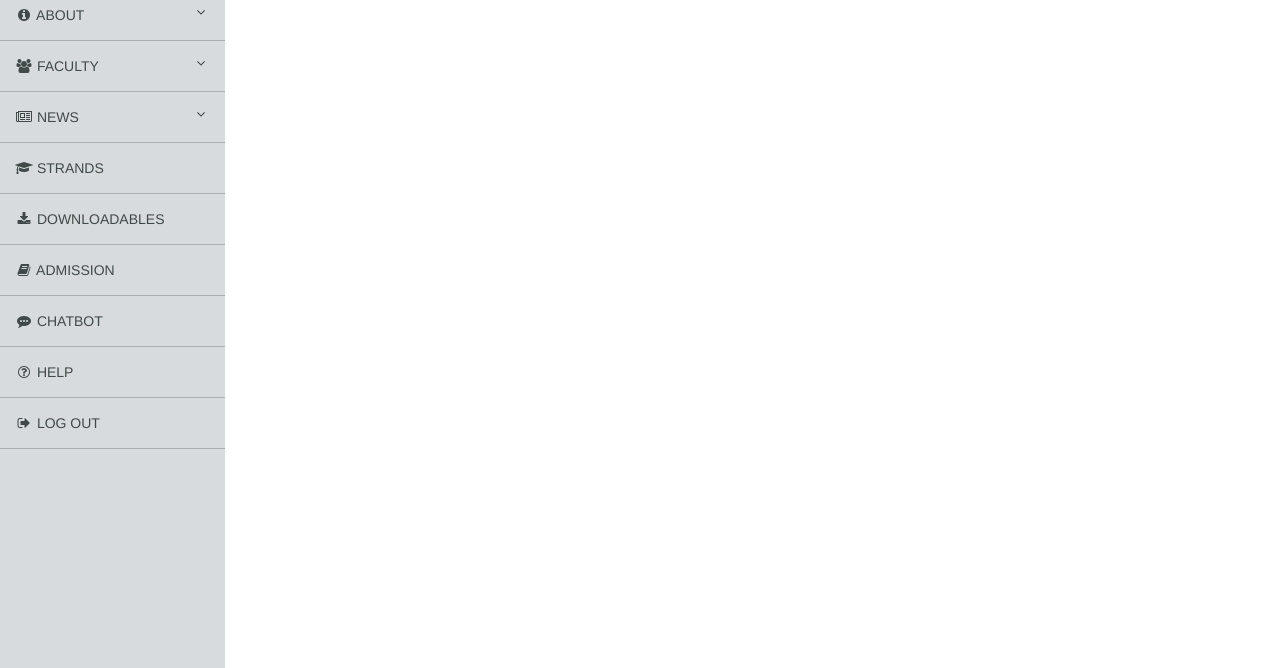
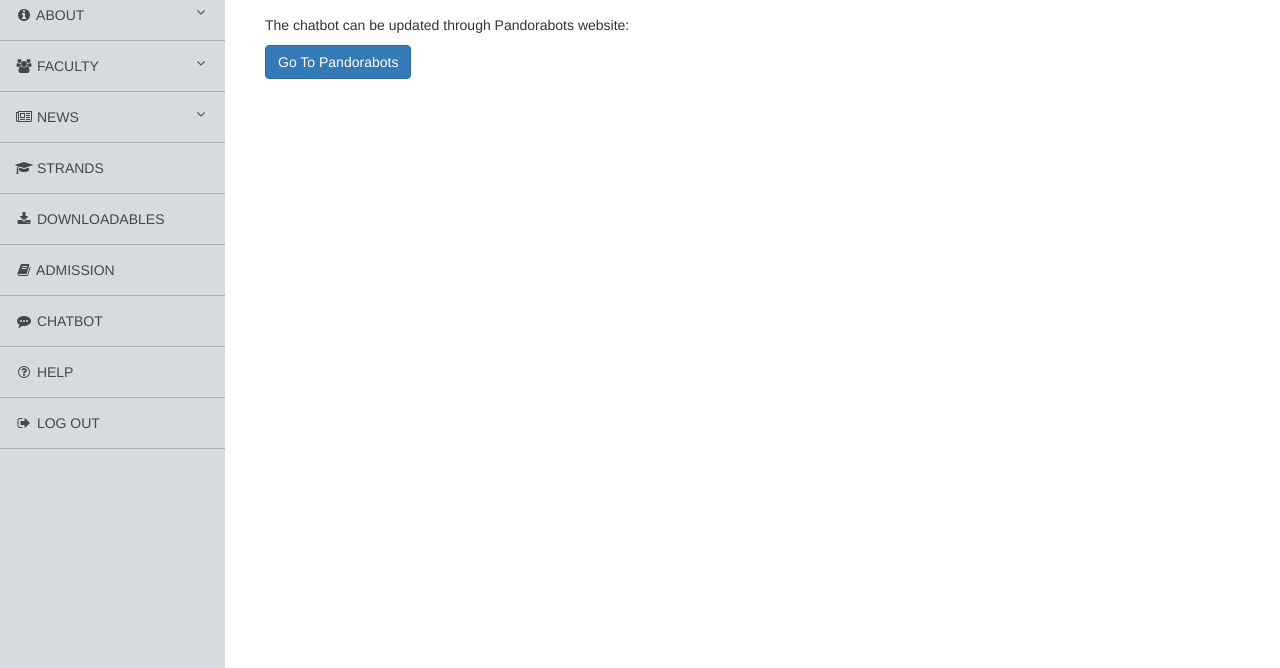
Before and after one commit to tris-rivers/SHS-Website-CMS, a plain HTML site: page chatbot.html in a window 1280 px wide. Shown: the part 132-800 px from the top of the page. Drawn offline with nearby package versions, Linux system fonts and the light colour scheme.

Commit message:
added anchor link to pandorabots

```diff
--- a/chatbot.html
+++ b/chatbot.html
@@ -93,7 +93,8 @@
                         &emsp;<a href="supportsys.html">View Page</a>
                     </div>
                     <hr>
-
+                    <p>The chatbot can be updated through Pandorabots website: </p>
+                    <a href="https://home.pandorabots.com/en/" class="btn btn-primary" target="_blank">Go To Pandorabots</a>
                     <br><br>
                     <div>
                         <h1><!--HENLO PAGOD NA KO HUHUHUHU PART 2--></h1>
```
